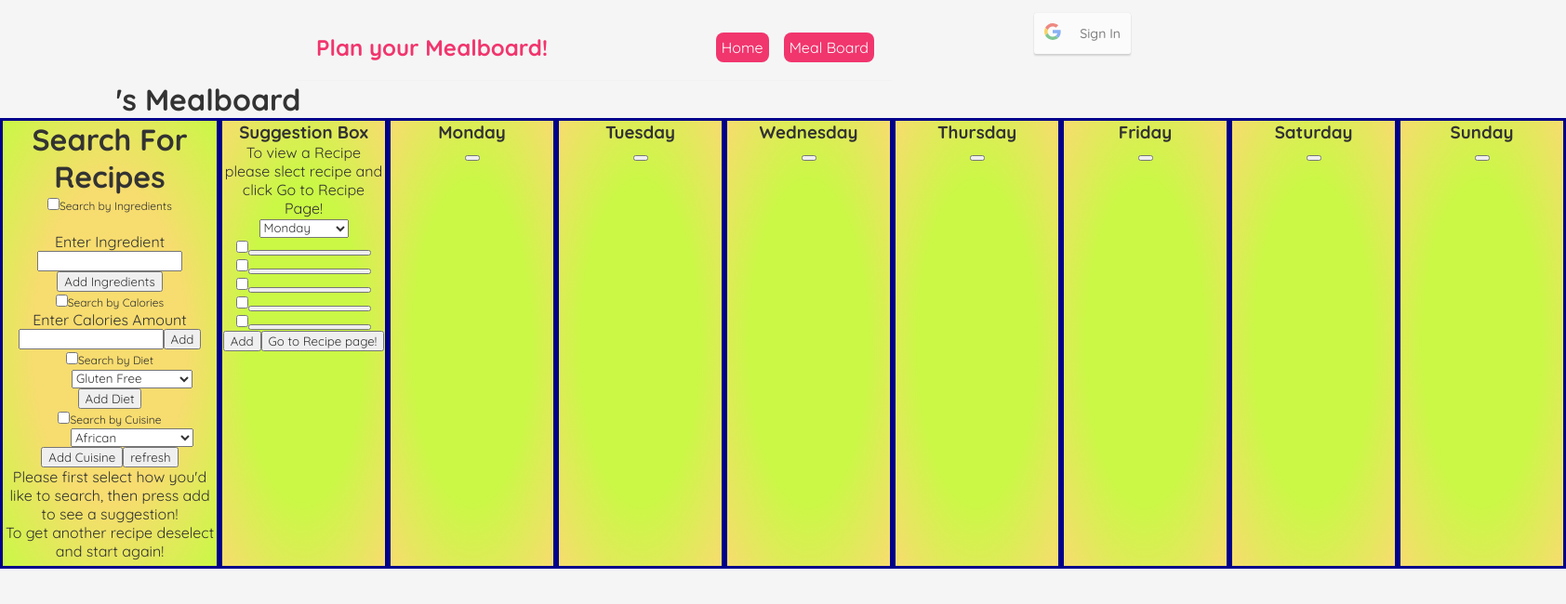
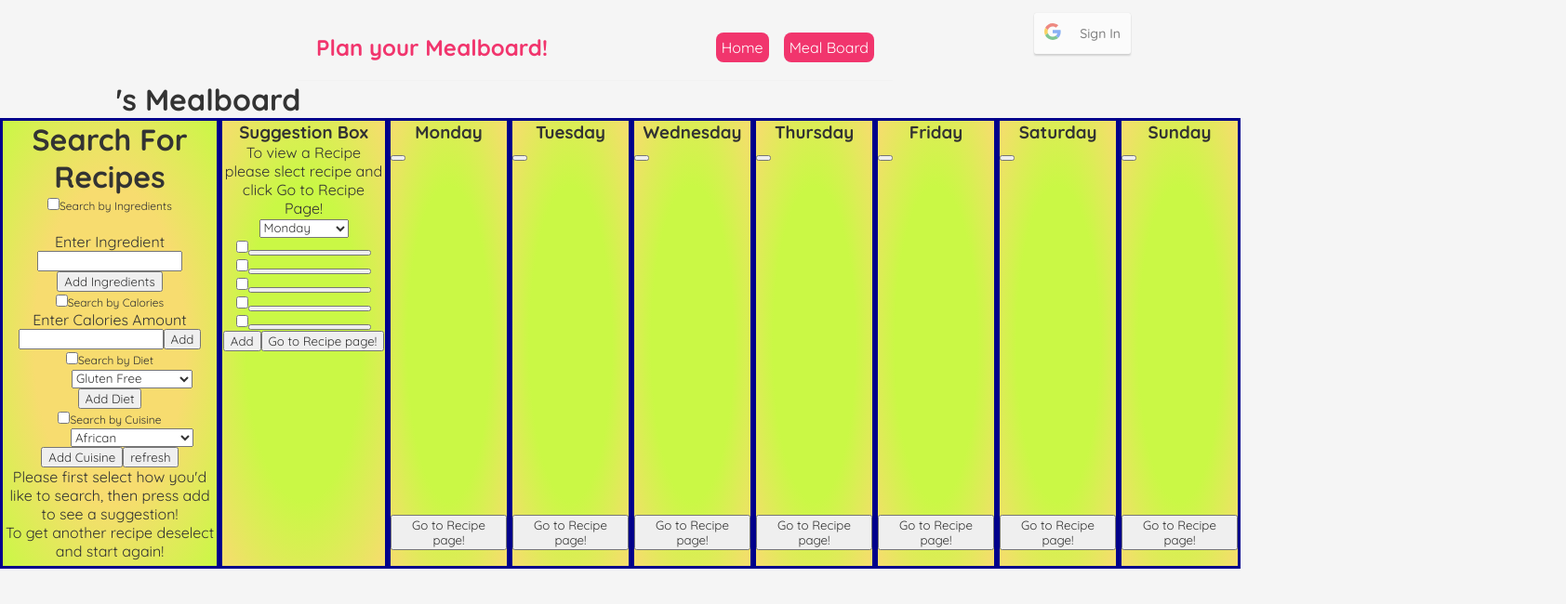
Before and after one commit to rpowers621/meal_app, a React (Create React App) app: page /Recipebox in a window 1280 px wide. Shown: the top 650 px of the page at 93% size, 1684 px wide, since content can reach past the window. Built offline with nearby package versions, Linux system fonts and the light colour scheme; no server answers.

Commit message:
buttons will now change colors when pressed

```diff
--- a/src/App.css
+++ b/src/App.css
@@ -90,7 +90,10 @@ body{
  a{
      color: white;
  }
-
+ .row-top{
+   max-height: 400px;
+   min-height: 400px;
+ }
  .recipe_search_box{
      height:100%;
      background:radial-gradient(#F7DC6F  50%, #CAF845);
@@ -116,8 +119,8 @@ body{
   background:radial-gradient( #CAF845 50%, #F7DC6F );
   border-style: solid;
   border-color: darkblue;
-  min-width: 175px;
-  max-width: 175px;
+  min-width: 125px;
+  max-width: 125px;
  }
  .recipe-button{
    width: 75%;
--- a/src/App.js
+++ b/src/App.js
@@ -12,9 +12,6 @@ function App() {
   return (
     <Router>
     <Navbar />
-    <div className="g-signin">
-      <Login />
-    </div>
     <div className="App">
       <Switch>
         <Route path ="/Recipebox"><Recipebox /></Route>
--- a/src/Login.js
+++ b/src/Login.js
@@ -51,7 +51,7 @@ function Login() {
     return (
         <div>
             <div className="user-info">
-                <img src={userimage} atl="" />
+                <img src={userimage} atl=""/>
                 <p>{username}</p>
                 <p>{useremail}</p>
             </div>
--- a/src/Navbar.js
+++ b/src/Navbar.js
@@ -1,4 +1,5 @@
 import { Link} from 'react-router-dom';
+import Login from './Login'
 
 const Navbar = () => {
   return (
@@ -17,6 +18,10 @@ const Navbar = () => {
           borderRadius: '8px'
         }}>Meal Board</Link>
       </div>
+      <div className="g-signin">
+        <Login/>
+      </div>
+
     </nav>
   )
 }
--- a/src/Recipebox.js
+++ b/src/Recipebox.js
@@ -29,6 +29,13 @@ function Recipebox() {
 
     const [update, setUpdate] = useState({});
     const [titles, setTitles] = useState({});
+
+    const [iSelect, setI] = useState(false);
+    const [cSelect, setC] = useState(false);
+    const [dSelect, setD] = useState(false);
+    const [cuSelect, setCU] = useState(false);
+
+    const [active, setActive] = useState();
 
 
 
@@ -84,14 +91,8 @@ function Recipebox() {
             body: JSON.stringify({ 'searchCritria': searchCriteria, "searchType": searchType }),
         }).then((response) => response.json()).then((data) => {
             console.log(data);
-
-            for (var [key, value] of Object.entries(data)) {
-                setMeals([...meals, value]);
-                setMeal_ids([...meal_ids, key]);
-
-                console.log(meals);
-            }
-
+            setMeals([...meals,data.key]);
+            setMeal_ids([...meal_ids,data.value]);
 
         });
         return;
@@ -116,7 +117,7 @@ function Recipebox() {
     }
 
     function route() {
-        setTimeout(route, 2000);
+
         let path = '/Recipepage';
 
         history.push(
@@ -159,37 +160,37 @@ function Recipebox() {
 
     const mon_items = [];
     for(const [index,value]of mon.entries()){
-        mon_items.push(<button value={monId[index]} onClick={(e)=> {recipe_page(e.target.value);setTimeout(route, 2000); route() }}>{value}</button>)
+        mon_items.push(<button style={active === index+"m" ? {backgroundColor: 'red' }: {}} value={monId[index]} onClick={(e)=> {recipe_page(e.target.value); setActive(index+"m");}}>{value}</button>)
     }
 
     const tues_items = [];
     for(const [index,value]of tues.entries()){
-        tues_items.push(<button value={tuesId[index]} onClick={(e => recipe_page(e.target.value))}>{value}</button>)
+        tues_items.push(<button style={active === index+"t" ? {backgroundColor: 'red' }: {}} value={tuesId[index]} onClick={(e)=> {recipe_page(e.target.value); setActive(index+"t");}}>{value}</button>)
     }
 
     const wed_items = [];
     for(const [index,value]of wed.entries()){
-        wed_items.push(<button value={wedId[index]} onClick={(e => recipe_page(e.target.value))}>{value}</button>)
+        wed_items.push(<button style={active === index+"w" ? {backgroundColor: 'red' }: {}} value={wedId[index]} onClick={(e)=> {recipe_page(e.target.value); setActive(index+"w");}}>{value}</button>)
     }
 
     const thur_items = [];
     for(const [index,value]of thur.entries()){
-        thur_items.push(<button value={thurId[index]} onClick={(e => recipe_page(e.target.value))}>{value}</button>)
+        thur_items.push(<button style={active === index+"th" ? {backgroundColor: 'red' }: {}} value={thurId[index]} onClick={(e)=> {recipe_page(e.target.value); setActive(index+"th");}}>{value}</button>)
     }
 
     const fri_items = [];
     for(const [index,value]of fri.entries()){
-        fri_items.push(<button value={friId[index]} onClick={(e => recipe_page(e.target.value))}>{value}</button>)
+        fri_items.push(<button style={active === index+"f" ? {backgroundColor: 'red' }: {}} value={friId[index]} onClick={(e)=> {recipe_page(e.target.value); setActive(index+"f");}}>{value}</button>)
     }
 
     const sat_items = [];
     for(const [index,value]of sat.entries()){
-        sat_items.push(<button value={satId[index]} onClick={(e => recipe_page(e.target.value))}>{value}</button>)
+        sat_items.push(<button  style={active === index+"s" ? {backgroundColor: 'red' }: {}} value={satId[index]} onClick={(e)=> {recipe_page(e.target.value); setActive(index+"s");}}>{value}</button>)
     }
 
     const sun_items = [];
     for(const [index,value]of sun.entries()){
-        sun_items.push(<button value={sunId[index]} onClick={(e => recipe_page(e.target.value))}>{value}</button>)
+        sun_items.push(<button style={active === index+"sn" ? {backgroundColor: 'red' }: {}} value={sunId[index]} onClick={(e)=> {recipe_page(e.target.value); setActive(index+"sn");}}>{value}</button>)
     }
     return (
 
@@ -202,7 +203,7 @@ function Recipebox() {
                         <h1>Search For Recipes</h1>
 
                         <div className="by_ingreds">
-                            <input onChange={() => setSearchType('ingredients')} type="checkbox" name="ingreds"
+                            <input onClick={() => {setSearchType('ingredients'); setI(true)}} defaultChecked={iSelect} type="checkbox" name="ingreds"
                                 value="Search by Ingredients" />
                             <label id="ingredients" className="label-header" htmlFor="ingreds">Search by Ingredients</label>
                             <br />
@@ -217,7 +218,7 @@ function Recipebox() {
                         </div>
 
                         <div className="by_calories">
-                            <input onChange={() => setSearchType('calories')} type="checkbox" name="calories"
+                            <input onChange={() => setSearchType('calories')} defaultchecked={cSelect} type="checkbox" name="calories"
                                 value="Search by Calories" />
                             <label className="label-header" htmlFor="calories">Search by Calories</label>
                             <br />
@@ -227,7 +228,7 @@ function Recipebox() {
                         </div>
 
                         <div className="by_diet">
-                            <input onChange={() => setSearchType('diet')} type="checkbox" name="diet"
+                            <input onChange={() => setSearchType('diet')} defaultchecked={dSelect} type="checkbox" name="diet"
                                 value="Search by Diet" />
                             <label className="label-header" htmlFor="diet">Search by Diet</label>
                             <br />
@@ -250,7 +251,7 @@ function Recipebox() {
                         </div>
 
                         <div className="by_cuisine">
-                            <input onChange={() => setSearchType('cuisine')} type="checkbox" name="cuisine"
+                            <input onChange={() => setSearchType('cuisine')} defaultchecked={cuSelect} type="checkbox" name="cuisine"
                                 value="Search by Cuisine" />
                             <label className="label-header" htmlFor="cuisine">Search by Cuisine</label>
                             <br />
@@ -314,28 +315,28 @@ function Recipebox() {
 
                         <div>
                             <input onClick={(e) => addToBoard(e.target.value)} type="checkbox" name="ingreds"
-                                value="0" />
-                            <button className="recipe-button" value={meal_ids[0]} onClick={(e => recipe_page(e.target.value))}> {meals[0]}</button>
-                        </div>
-                        <div>
-                            <input onClick={(e) => addToBoard(e.target.value)} type="checkbox" name="ingreds"
                                 value="1" />
-                            <button className="recipe-button" value={meal_ids[1]} onClick={(e => recipe_page(e.target.value))}> {meals[1]}</button>
+                            <button style={active === 1 ? {backgroundColor: 'red' }: {}}className="recipe-button" value={meal_ids[1]} onClick={(e) => {recipe_page(e.target.value); setActive(1)}}> {meals[1]}</button>
                         </div>
                         <div>
                             <input onClick={(e) => addToBoard(e.target.value)} type="checkbox" name="ingreds"
                                 value="2" />
-                            <button className="recipe-button" value={meal_ids[2]} onClick={(e => recipe_page(e.target.value))}> {meals[2]}</button>
+                            <button style={active === 2 ? {backgroundColor: 'red' }: {} }className="recipe-button" value={meal_ids[2]} onClick={(e) => {recipe_page(e.target.value); setActive(2)}}> {meals[2]}</button>
                         </div>
                         <div>
                             <input onClick={(e) => addToBoard(e.target.value)} type="checkbox" name="ingreds"
                                 value="3" />
-                            <button className="recipe-button" value={meal_ids[3]} onClick={(e => recipe_page(e.target.value))}> {meals[3]}</button>
+                            <button style={active === 3 ? {backgroundColor: 'red' }: {} } className="recipe-button" value={meal_ids[3]} onClick={(e) => {recipe_page(e.target.value); setActive(3)}}> {meals[3]}</button>
                         </div>
                         <div>
                             <input onClick={(e) => addToBoard(e.target.value)} type="checkbox" name="ingreds"
                                 value="4" />
-                            <button className="recipe-button" value={meal_ids[4]} onClick={(e => recipe_page(e.target.value))}> {meals[4]}</button>
+                            <button style={active === 4 ? {backgroundColor: 'red' }: {} } className="recipe-button" value={meal_ids[4]} onClick={(e) => {recipe_page(e.target.value); setActive(4)}}> {meals[4]}</button>
+                        </div>
+                        <div>
+                            <input onClick={(e) => addToBoard(e.target.value)} type="checkbox" name="ingreds"
+                                value="5" />
+                            <button style={active === 5 ? {backgroundColor: 'red' }: {} } className="recipe-button" value={meal_ids[5]} onClick={(e) => {recipe_page(e.target.value); setActive(5)}}> {meals[5]}</button>
                         </div>
 
 
@@ -348,57 +349,109 @@ function Recipebox() {
                 <div className='col'>
                     <div className="monday">
                         <h3>Monday</h3>
-                        <div>
-
-                        {mon_items}
+                        <div className="row">
+                            <div className="row-top">
+                                {mon_items}
+                            </div>
+                        </div>
+                        <div className='row'>
+                            <div className="row-bottom">
+                                <button onClick={route}>Go to Recipe page!</button>
+                            </div>
                         </div>
                     </div>
                 </div>
                 <div className='col'>
                     <div className="tuesday">
                         <h3>Tuesday</h3>
-                        <div>
-                           {tues_items}
+                        <div className="row">
+                            <div className="row-top">
+                            {tues_items}
+                            </div>
                         </div>
+                        <div className='row'>
+                            <div className="row-bottom">
+                                <button onClick={route}>Go to Recipe page!</button>
+                            </div>
+                        </div>
+
                     </div>
                 </div>
                 <div className='col'>
                     <div className="wednesday">
                         <h3>Wednesday</h3>
-                        <div>
+                        <div className="row">
+                            <div className="row-top">
                             {wed_items}
+                            </div>
                         </div>
+                        <div className='row'>
+                            <div className="row-bottom">
+                                <button onClick={route}>Go to Recipe page!</button>
+                            </div>
+                        </div>
+
                     </div>
                 </div>
                 <div className='col'>
                     <div className="thursday">
                         <h3>Thursday</h3>
-                        <div>
-                           {thur_items}
+                        <div className="row">
+                            <div className="row-top">
+                            {thur_items}
+                            </div>
                         </div>
+                        <div className='row'>
+                            <div className="row-bottom">
+                                <button onClick={route}>Go to Recipe page!</button>
+                            </div>
+                        </div>
+
                     </div>
                 </div>
                 <div className='col'>
                     <div className="friday">
                         <h3>Friday</h3>
-                        <div>
-                           {fri_items}
+                        <div className="row">
+                            <div className="row-top">
+                            {fri_items}
+                            </div>
                         </div>
+                        <div className='row'>
+                            <div className="row-bottom">
+                                <button onClick={route}>Go to Recipe page!</button>
+                            </div>
+                        </div>
+
                     </div>
                 </div>
                 <div className='col'>
                     <div className="saturday">
                         <h3>Saturday</h3>
-                        <div>
+                        <div className="row">
+                            <div className="row-top">
                             {sat_items}
+                            </div>
+                        </div>
+                        <div className='row'>
+                            <div className="row-bottom">
+                                <button onClick={route}>Go to Recipe page!</button>
+                            </div>
                         </div>
                     </div>
                 </div>
                 <div className='col'>
                     <div className="sunday">
                         <h3>Sunday</h3>
-                        <div>
+                        <div className="row">
+                            <div className="row-top">
                             {sun_items}
+                            </div>
+                        </div>
+                        <div className='row'>
+                            <div className="row-bottom">
+                                <button onClick={route}>Go to Recipe page!</button>
+                            </div>
                         </div>
                     </div>
                 </div>
--- a/src/index.css
+++ b/src/index.css
@@ -36,6 +36,7 @@
 
 .g-signin{
   position: absolute;
+
   top: 8%;
   right: 5%;
   margin-top: -50px;
@@ -44,6 +45,7 @@
 
 .user-info {
   position: absolute;
+  flex-direction: row;
   top: 150%;
   right: -70%;
 }
```
Also changed, not shown: 6 other files (tests, documents, lock files or other folders). Lines whose indentation alone changed are shown as unchanged.
